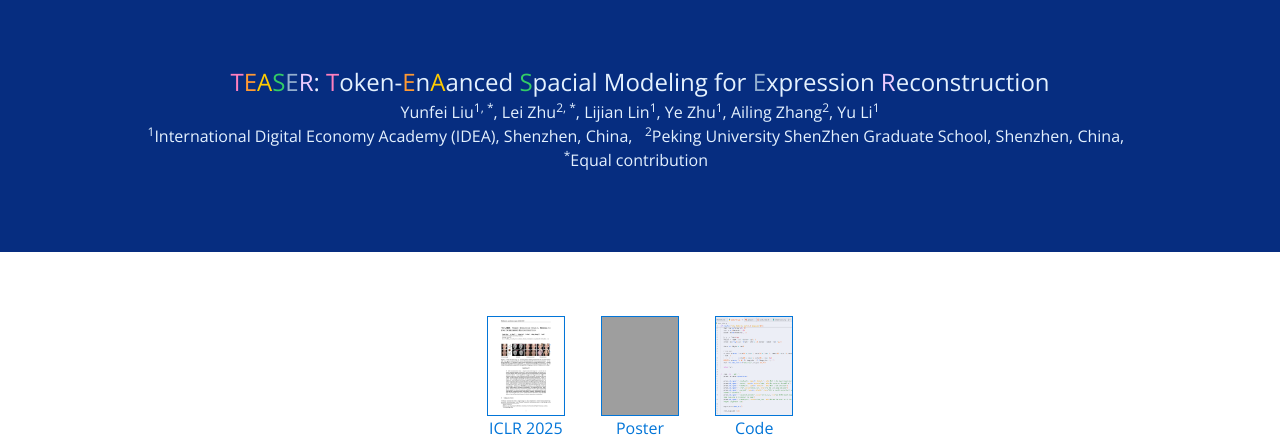
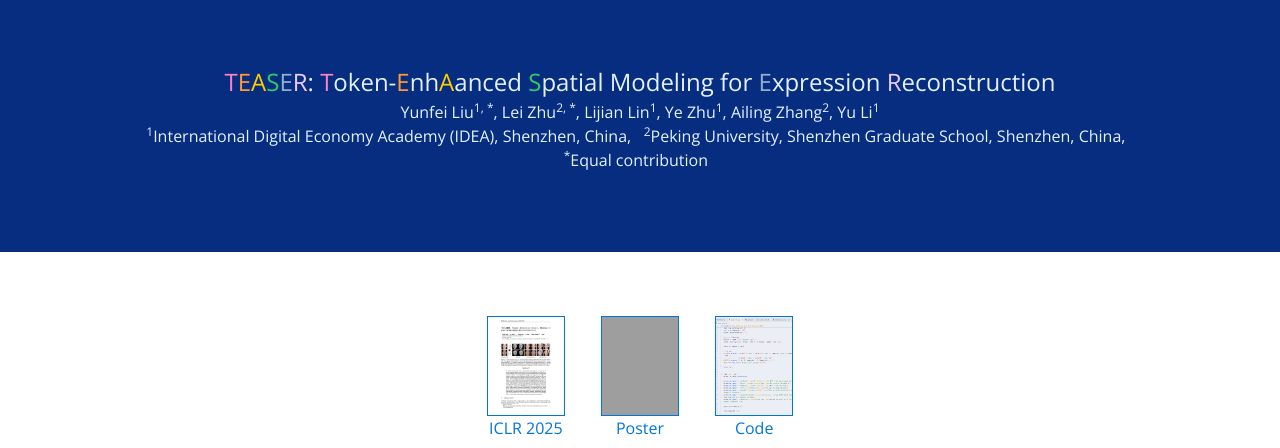
Before and after one commit to gagajian/gagajian.github.io, a Jekyll site: the page projects/iclr25/index.html, which Jekyll copies as it is, in a window 1280 px wide and 900 px high, cut to the strip 0-448 px from the top of the window. Built offline with Jekyll 4.4.1, drawn with Linux system fonts in a browser that asks for light colours; grey boxes are pictures that could not be loaded.

Commit message:
update pub

```diff
--- a/projects/iclr25/index.html
+++ b/projects/iclr25/index.html
@@ -87,7 +87,7 @@
 <div class="nd-pageheader">
  <div class="container">
  <p class="lead">
- <nobr><font color="#ff80be">T</font><font color="#FF9933">E</font><font color="#FFCC00">A</font><font color="#33CC66">S</font><font color="#93AFCE">E</font><font color="#eecbff">R</font>: <font color="#ff80be">T</font>oken-<font color="#FF9933">E</font>n<font color="#FFCC00">A</font>anced <font color="#33CC66">S</font>pacial Modeling for <font color="#93AFCE">E</font>xpression <font color="#eecbff">R</font>econstruction</nobr>
+ <nobr><font color="#ff80be">T</font><font color="#FF9933">E</font><font color="#FFCC00">A</font><font color="#33CC66">S</font><font color="#93AFCE">E</font><font color="#eecbff">R</font>: <font color="#ff80be">T</font>oken-<font color="#FF9933">E</font>nh<font color="#FFCC00">A</font>anced <font color="#33CC66">S</font>patial Modeling for <font color="#93AFCE">E</font>xpression <font color="#eecbff">R</font>econstruction</nobr>
 <address>
   <nobr><a href="http://liuyunfei.net"
   >Yunfei Liu</a><sup>1, *</sup>,</nobr>
@@ -100,7 +100,7 @@
   >Yu Li</a><sup>1</sup></nobr>
  <br>
  <nobr><sup>1</sup><a href="https://www.idea.edu.cn">International Digital Economy Academy (IDEA), Shenzhen, China</a>,&nbsp;&nbsp;</nobr>
- <nobr><sup>2</sup><a href="https://www.pkusz.edu.cn/">Peking University ShenZhen Graduate School, Shenzhen, China</a>,&nbsp;&nbsp;</nobr>
+ <nobr><sup>2</sup><a href="https://www.pkusz.edu.cn/">Peking University, Shenzhen Graduate School, Shenzhen, China</a>,&nbsp;&nbsp;</nobr>
  <nobr><sup>*</sup>Equal contribution&nbsp;&nbsp;</nobr>
 </address>
  </p>
```
Also changed, not shown: _pages/includes/pub.md (+2 -2 lines).
